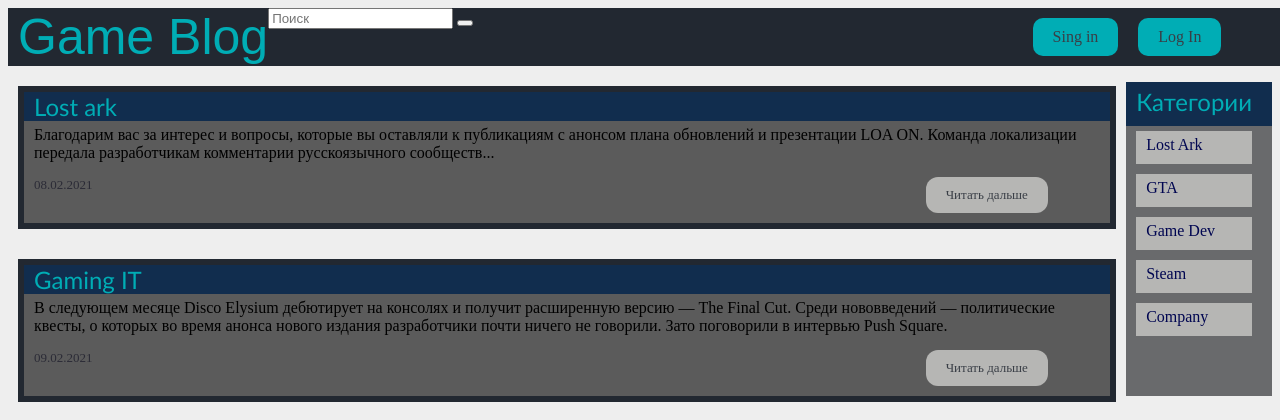
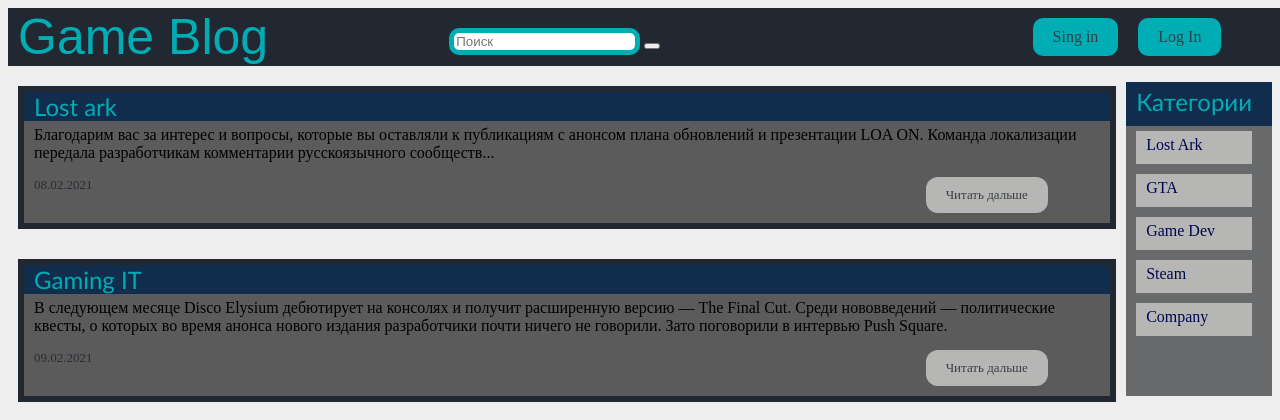
Before and after one commit to 51Sirius/game_blog, a Flask app: page / in a window 1280 px wide. Shown: the top 420 px of the page. Run offline with Flask 2, Linux system fonts and the light colour scheme.

Commit message:
add form style

```diff
--- a/static/style.css
+++ b/static/style.css
@@ -201,3 +201,17 @@
     color: #393E46;
     text-decoration: none;
 }
+
+header form {
+    padding-top: 20px;
+    margin-left: auto;
+    margin-right:auto;
+    display: block;
+}
+
+header form input {
+    outline: none;
+    box-sizing: border-box;
+    border: 5px solid #00ADB5;
+    border-radius: 10px;
+}
--- a/templates/base.html
+++ b/templates/base.html
@@ -15,8 +15,8 @@
 <body>
 <header>
     <a href="{{ url_for('homepage') }}" class="logo">Game Blog</a>
-    <form class="" action="{{ url_for('search') }}">
-        <input name="text" class="" type="search" placeholder="Поиск" aria-label="Поиск">
+    <form action="{{ url_for('search') }}">
+        <input name="text" class="search" type="search" placeholder="Поиск" aria-label="Поиск">
         <button class="" type="submit">
             <i class=""></i>
         </button>
```
